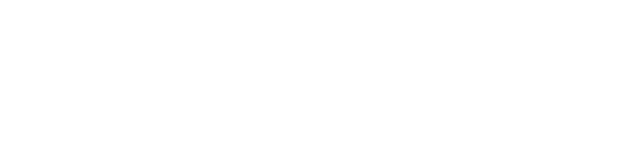
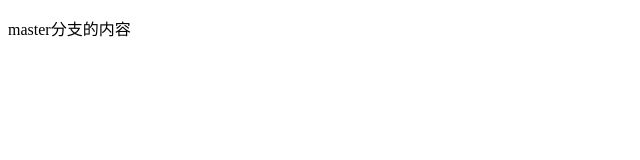
Before and after one commit to kmx277564915/git-lesson-demo, a plain HTML site: page index.html in a window 1280 px wide. Shown: the whole page, without its empty margins (0-640 px from the left). Drawn offline with Linux system fonts and the light colour scheme.

Commit message:
master content

```diff
--- a/index.html
+++ b/index.html
@@ -6,6 +6,6 @@
     <title>Document</title>
 </head>
 <body>
-
+    <p>master分支的内容</p>
 </body>
 </html>
```
